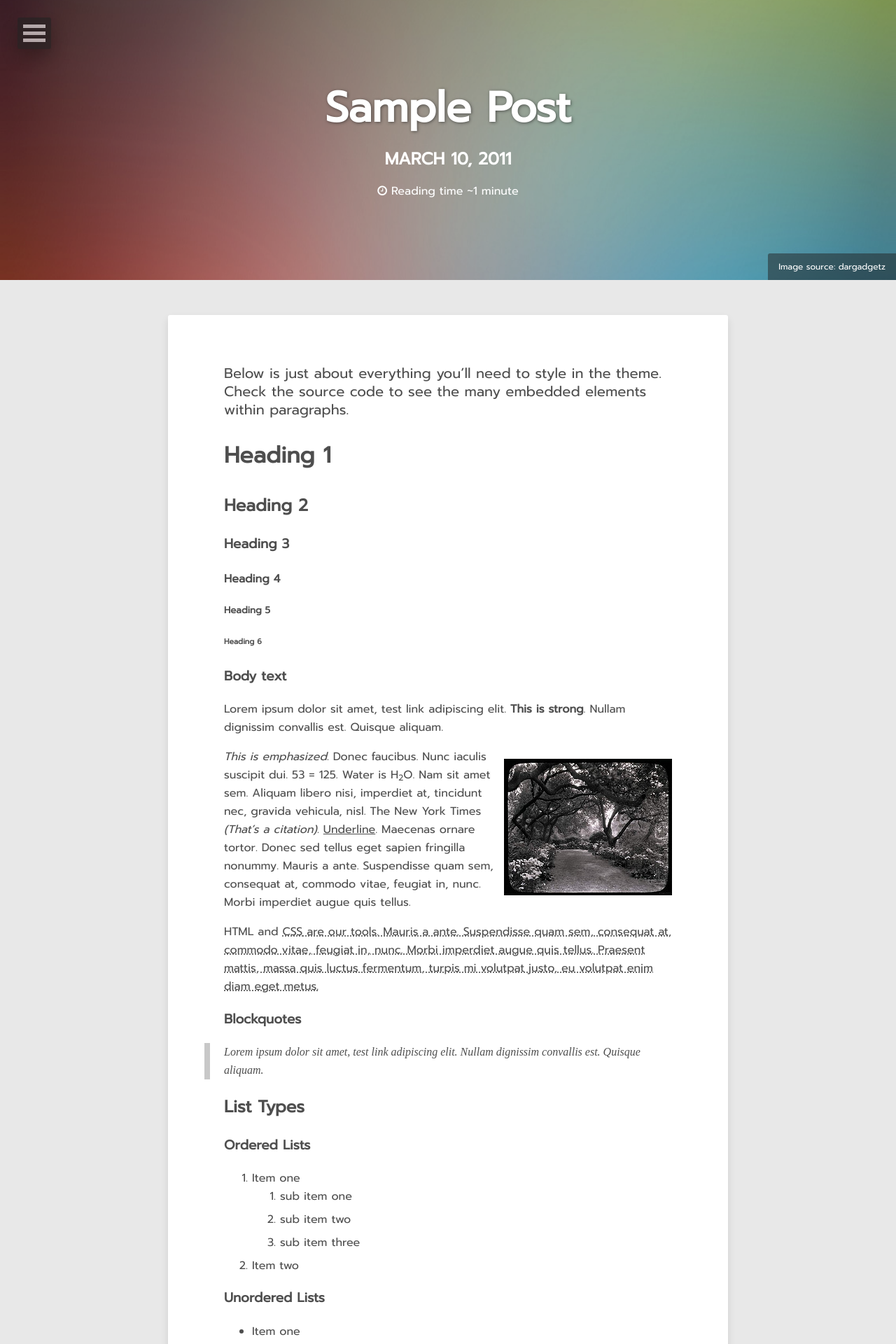
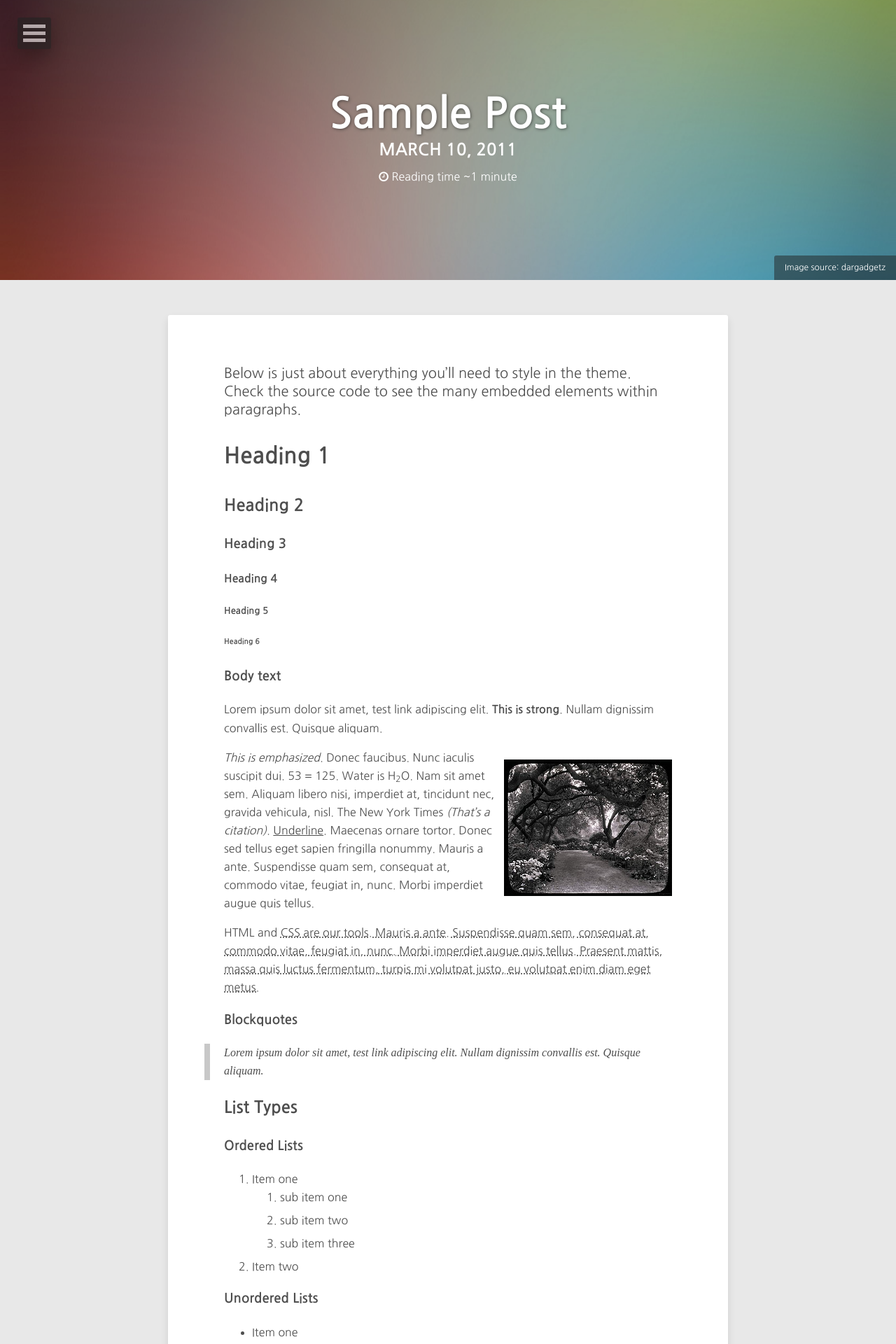
Before and after one commit to kcfigaro/kcfigaro.github.io, a Jekyll site: the page built from _posts/2011-03-10-sample-post.md, in a window 1280 px wide. Shown: the top 1920 px of the page at 70% size. Built offline with Jekyll 4.4.1, drawn with Linux system fonts in a browser that asks for light colours; nearby versions of some CDN libraries.

Commit message:
update Nanum Gothic

```diff
--- a/_sass/_variables.scss
+++ b/_sass/_variables.scss
@@ -13,7 +13,7 @@ $front-page-feature-image-height : 400px; // min 150px recommended
    Typography
    ========================================================================== */
 
-$base-font                       : 'Prompt', 'Lato', Calibri, Arial, sans-serif;
+$base-font                       : 'Nanum Gothic', 'Prompt', 'Lato', Calibri, Arial, sans-serif;
 $heading-font                    : $base-font;
 $caption-font                    : $base-font;
 $code-font                       : monospace;
```
